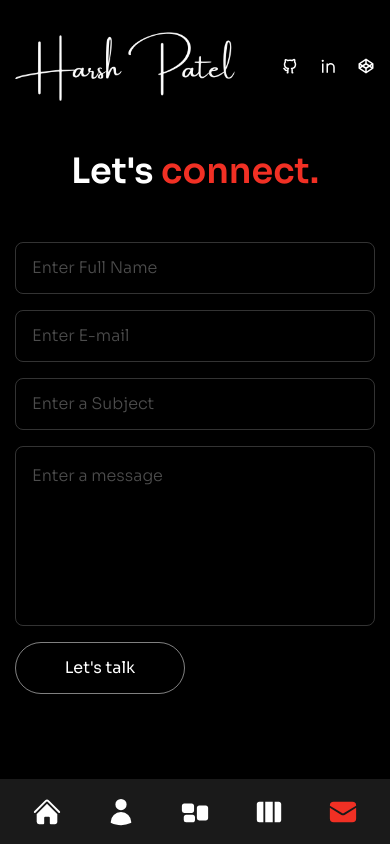
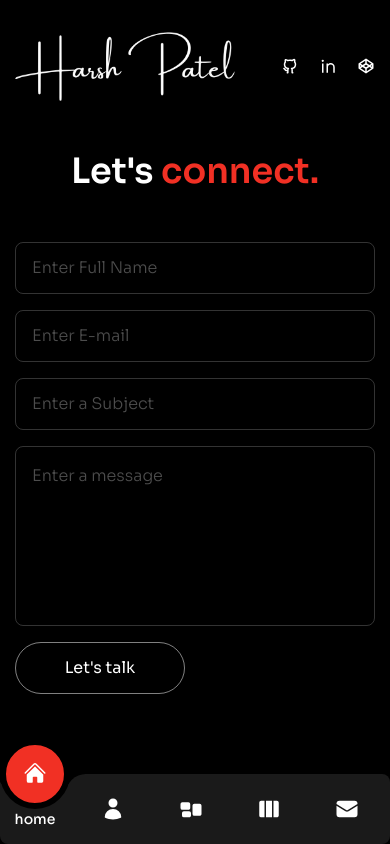
Before and after one commit to harsh4477/new-modern-portfolio, a Next.js app: page /contact in a window 390 px wide. Built offline with nearby package versions, Linux system fonts and the light colour scheme.

Commit message:
mobile navbar added

```diff
--- a/components/Nav.jsx
+++ b/components/Nav.jsx
@@ -1,7 +1,6 @@
+import { useEffect, useState } from "react";
 import Link from "next/link";
 import { usePathname } from "next/navigation";
-
-// icons
 import {
   HiHome,
   HiUser,
@@ -26,43 +25,95 @@ export const navData = [
 
 const Nav = () => {
   const pathname = usePathname();
+  const [activeIndex, setActiveIndex] = useState(0);
+  const [itemWidth, setItemWidth] = useState(0);
+
+  useEffect(() => {
+    const updateItemWidth = () => {
+      const nav = document.querySelector(".navigation ul");
+      if (nav) {
+        setItemWidth(nav.clientWidth / navData.length);
+      }
+    };
+
+    updateItemWidth(); // Set width initially
+    window.addEventListener("resize", updateItemWidth); // Update width on resize
+
+    return () => window.removeEventListener("resize", updateItemWidth);
+  }, []);
+
+  const handleClick = (index) => {
+    setActiveIndex(index);
+  };
 
   return (
-    <nav className="flex flex-col items-center xl:justify-center gap-y-4 fixed h-max bottom-0 mt-auto xl:left-[2%] z-50 top-0 w-full xl:w-16 xl:max-w-md xl:h-screen">
-      <div className="flex w-full xl:flex-col items-center justify-between xl:justify-center px-4 md:px-40 xl:px-0 md:py-3 h-[65px] xl:h-max bg-white/10 backdrop-blur-sm text-3xl xl:text-xl xl:rounded-full">
+    <nav className="navigation flex flex-col items-center xl:justify-center gap-y-4 fixed h-max bottom-0 mt-auto xl:left-[2%] z-50 top-0 w-full xl:w-16 xl:max-w-md xl:h-screen">
+      <div className="hidden xl:flex w-full xl:flex-col items-center justify-between xl:justify-center px-4 md:px-40 xl:px-0 md:py-3 h-[65px] xl:h-max bg-white/10 backdrop-blur-sm text-3xl xl:text-xl xl:rounded-full">
         {navData.map((link, i) => (
           <Link
+            key={i}
             className={`${
               link.path === pathname && "text-accent"
             } relative flex items-center p-4 group hover:text-accent transition-all duration-300`}
             href={link.path}
-            key={i}
+            onClick={() => handleClick(i)}
           >
-            {/* tolltip */}
             <div
               role="tooltip"
               className="absolute pl-[66px] left-0 hidden xl:group-hover:flex transi duration-300"
             >
-              <div className="bg-[#1a1a1a] relative flex text-white items-center p-2 rounded-[3px] ">
+              <div className="bg-[#1a1a1a] relative flex text-white items-center p-2 rounded-[3px]">
                 <div className="text-[13px] leading-none font-semibold capitalize w-20 text-center">
                   {link.name}
                 </div>
-
-                {/* triangle */}
                 <div
                   className="border-solid border-r-[#1a1a1a] border-r-8 border-y-transparent border-y-[6px] border-l-0 absolute -left-2"
                   aria-hidden
                 />
               </div>
             </div>
-
-            {/* icon */}
             <div>
               <link.Icon aria-hidden />
             </div>
           </Link>
         ))}
       </div>
+      <div className="relative w-full h-[70px] bg-white/10 flex xl:hidden justify-center items-center rounded-lg">
+        <ul className="grid grid-cols-5 w-full">
+          {navData.map((link, i) => (
+            <li key={i} className={`relative list-none w-[70px] h-[70px] z-10`}>
+              <Link
+                href={link.path}
+                className={`relative flex items-center justify-center flex-col w-full h-full text-center font-medium`}
+                onClick={() => handleClick(i)}
+              >
+                <span
+                  className={`relative flex text-2xl text-center duration-500  text-white ${
+                    i === activeIndex ? "-translate-y-9" : ""
+                  }`}
+                >
+                  <link.Icon aria-hidden />
+                </span>
+                <span
+                  className={`absolute text-white text-sm duration-500 w-max ${
+                    i === activeIndex
+                      ? "translate-y-2.5 flex opacity-100"
+                      : "opacity-0 hidden"
+                  }`}
+                >
+                  {link.name}
+                </span>
+              </Link>
+            </li>
+          ))}
+          <div
+            className="indicator absolute -top-1/2 w-[70px] h-[70px] bg-[#f13024] rounded-full border-[6px] border-black duration-500"
+            style={{
+              transform: `translateX(${activeIndex * itemWidth}px)`,
+            }}
+          />
+        </ul>
+      </div>
     </nav>
   );
 };
--- a/styles/globals.css
+++ b/styles/globals.css
@@ -89,3 +89,25 @@
   color: #fff;
   padding: 0;
 }
+.indicator::before {
+  content: "";
+  position: absolute;
+  top: 50%;
+  left: -22px;
+  width: 20px;
+  height: 20px;
+  background: transparent;
+  border-top-right-radius: 20px;
+  box-shadow: 1px -10px 0 0 #000;
+}
+.indicator::after {
+  content: "";
+  position: absolute;
+  top: 50%;
+  right: -22px;
+  width: 20px;
+  height: 20px;
+  background: transparent;
+  border-top-left-radius: 20px;
+  box-shadow: -1px -10px 0 0 #000;
+}
```
